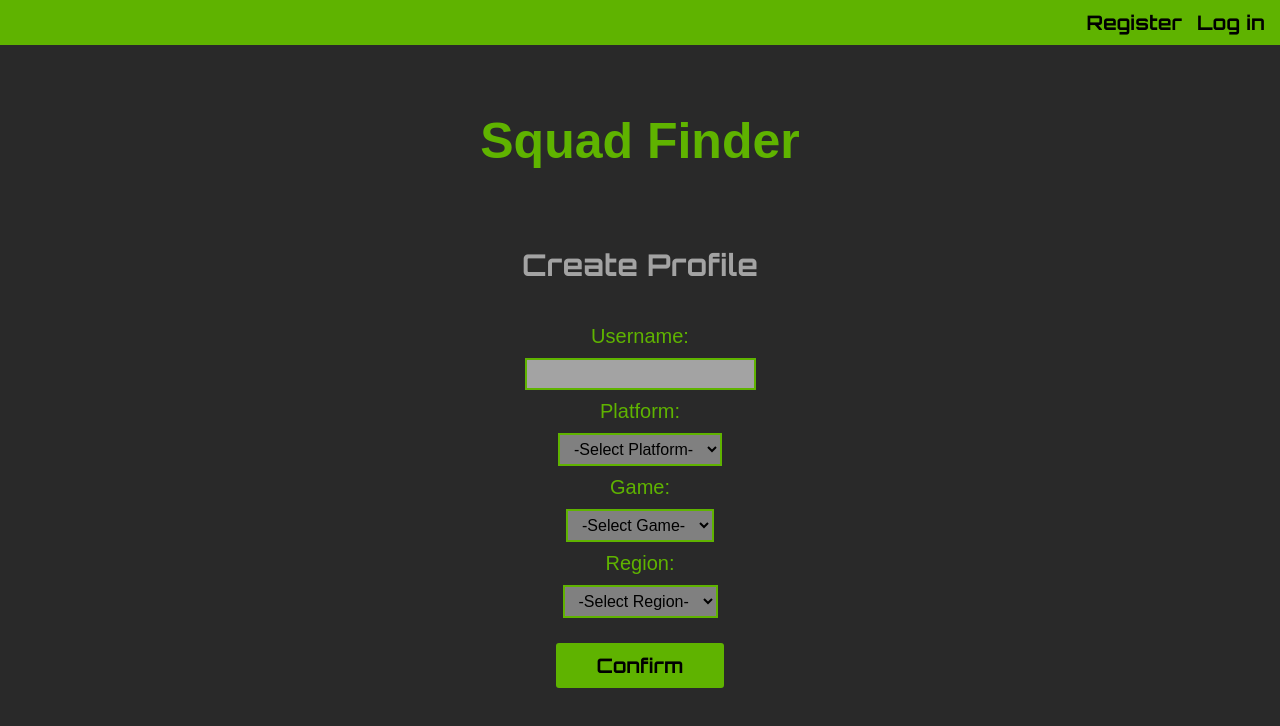
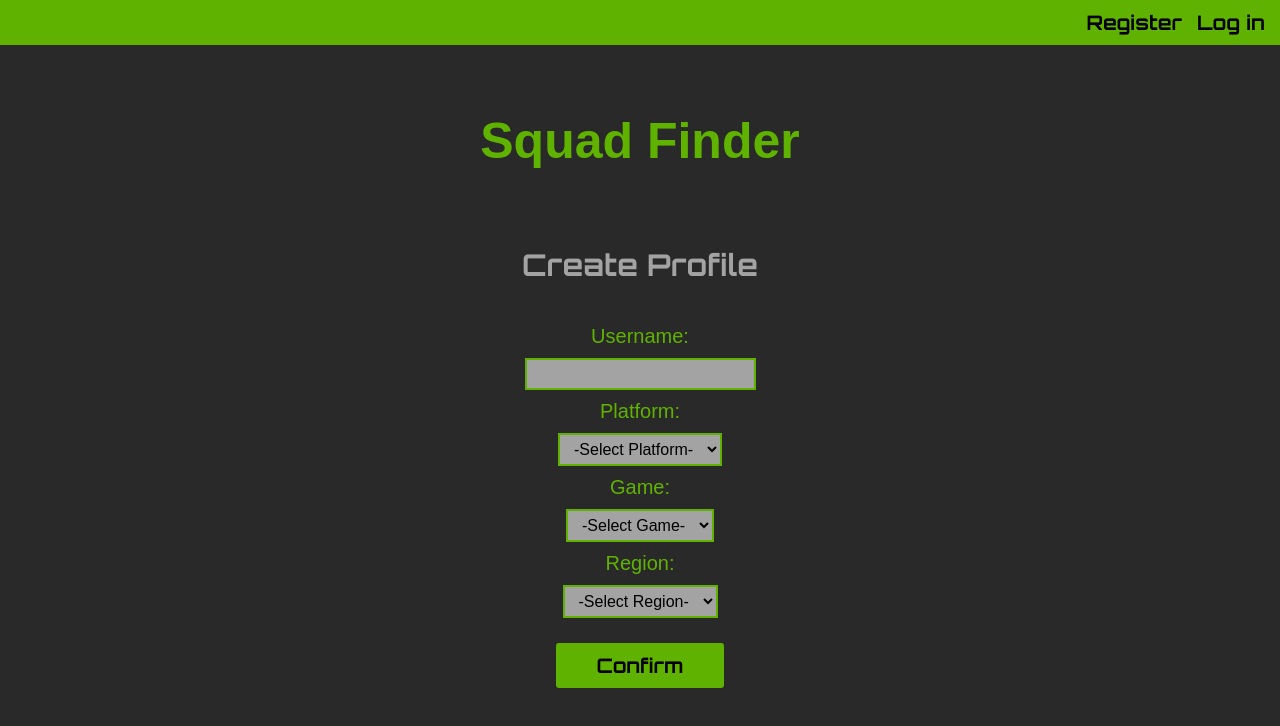
Before and after one commit to yougene42193/squad-finder, a React (Create React App) app: page /profile in a window 1280 px wide. Shown: the top 726 px of the page. Built offline with nearby package versions, Linux system fonts and the light colour scheme; a web font is replaced by a local one.

Commit message:
select box brighter

```diff
--- a/src/ProfilePage/ProfilePage.css
+++ b/src/ProfilePage/ProfilePage.css
@@ -2,7 +2,7 @@ select {
     font-family: 'Aldrich', sans-serif;
     padding: 5px 10px;
     border: 2px solid rgb(95, 179, 0);
-    background: gray;
+    background: rgb(163, 163, 163);
     font-size: 16px;
 }
 
```
